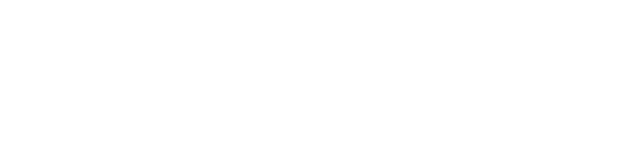
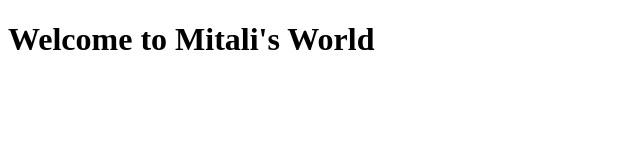
Before and after one commit to RobertNiyonkuru98/test, a plain HTML site: page index.html in a window 1280 px wide. Shown: the whole page, without its empty margins (0-640 px from the left). Drawn offline with Linux system fonts and the light colour scheme.

Commit message:
Update index.html

```diff
--- a/index.html
+++ b/index.html
@@ -5,5 +5,7 @@
     <meta name="viewport" content="width=device-width, initial-scale=1.0" />
     <title>Document</title>
   </head>
-  <body></body>
+  <body>
+    <h1>Welcome to Mitali's World</h1>
+  </body>
 </html>
```
